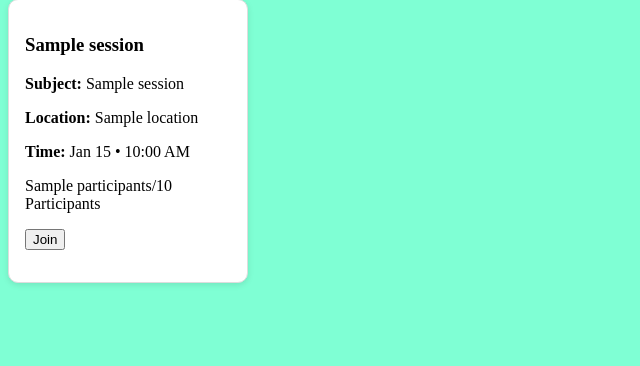
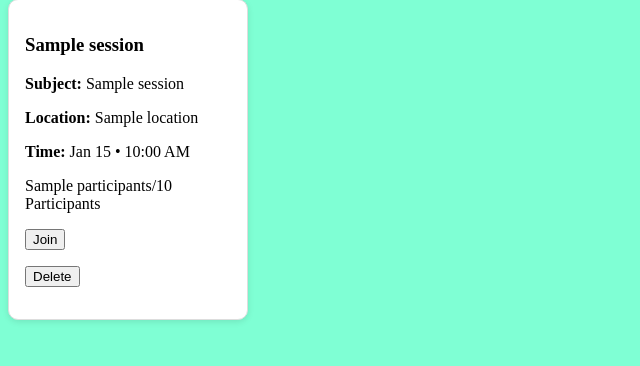
Before and after one commit to treysont1/HackBU2026, a Flask app: template templates/index.html in a window 1280 px wide. Shown: the part 184-550 px from the top of the page, without its empty margins (0-640 px from the left). Run offline with Flask 3, Linux system fonts and the light colour scheme; tables that the repository leaves empty hold one stand-in row (values such as "Sample post"); the template is opened without the code that fills it: values that come from a table or form of the project are taken from there, most other values are stand-ins (such as "Sample title", 1, 10 or a date in 2020); some web fonts are replaced.

```diff
--- a/templates/index.html
+++ b/templates/index.html
@@ -10,11 +10,15 @@
         <p><b>Time: </b>{{session.time.strftime("%b %d • %I:%M %p")}}</p>
         <p>{{session.participants}}/{{session.capacity}} Participants</p>
 
-        <form action="" method="POST" novalidate>
-        {{ form.hidden_tag() }}
+        <form action="/join_session/{{session.id}}" method="POST" novalidate class="btn-join">
+        {{ join_form.hidden_tag() }}
         <p>
-            {{ form.submit(value="Request To Join" if session.request_only else "Join")}} <br>
+            {{ join_form.submit(value="Request To Join" if session.request_only else "Join", class="btn-join")}} <br>
         </p>
+        </form>
+        <form action="/delete_session/{{session.id}}" method="POST" class="btn-delete">
+        {{ delete_form.hidden_tag() }}
+        <p>{{ delete_form.submit(class="btn-delete") }}</p>
         </form>
 
 
```
